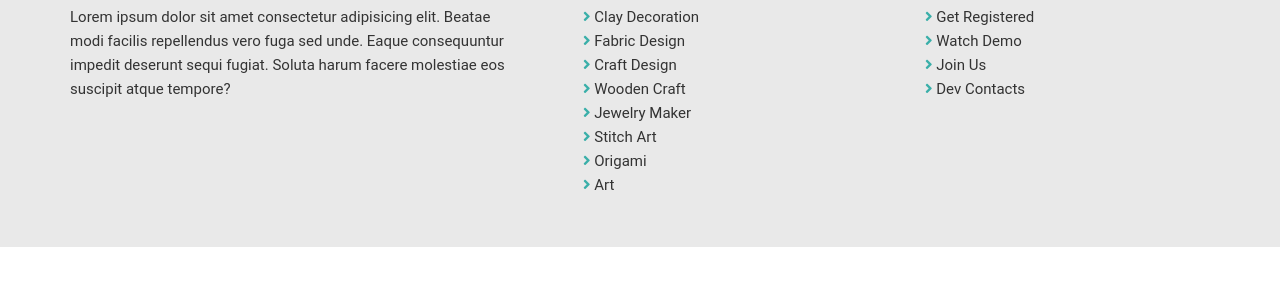
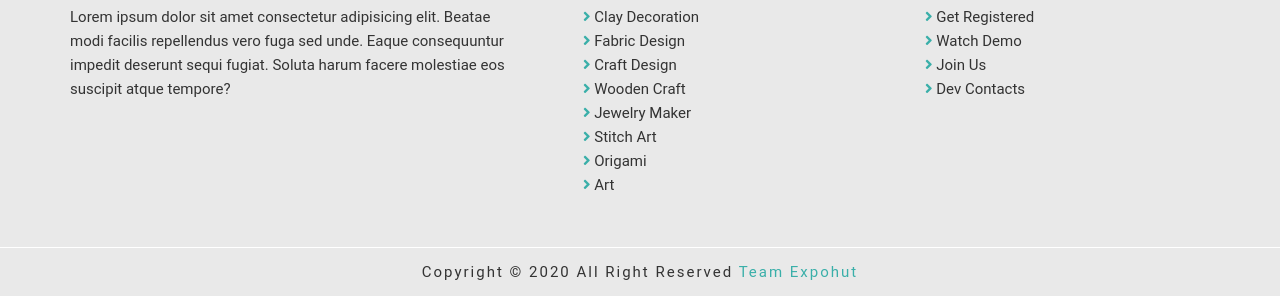
Before and after one commit to expohut/Project-ExpoHut, a plain HTML site: page Index.html in a window 1280 px wide. Shown: the part 2052-2348 px from the top of the page. Before the commit the page ends 2299 px from the top, so only its background shows below. Drawn offline with Linux system fonts and the light colour scheme.

Commit message:
Top Footer and Main Footer Code added

```diff
--- a/CSS-Files/Home.css
+++ b/CSS-Files/Home.css
@@ -476,3 +476,17 @@ h1,h2,h3,h4,h5,h6
 {
   flex-basis: 25%;
 }
+.Main-Footer
+{
+  background: var(--Primary-Color);
+  padding: 15px;
+  text-align: center;
+  border-top: 1px solid var(--Second-Primary-Color);
+}
+.Main-Footer p
+{
+  text-transform: capitalize;
+  color: var(--Subtitle-Font-Color);
+  letter-spacing: 2px;
+  font-size: 15px;
+}
--- a/Index.html
+++ b/Index.html
@@ -179,7 +179,9 @@
     </section> <!--Top Footer End-->
 
     <footer class="Main-Footer"> <!--Main Footer Start-->
-
+      <div class="Container">
+        <p>copyright &copy; 2020 all right reserved <span style="color: #3aafa9;">team expohut</span></p>
+      </div>
     </footer> <!--Main Footer End-->
 
     <!--JavaScript File Linking-->
```
